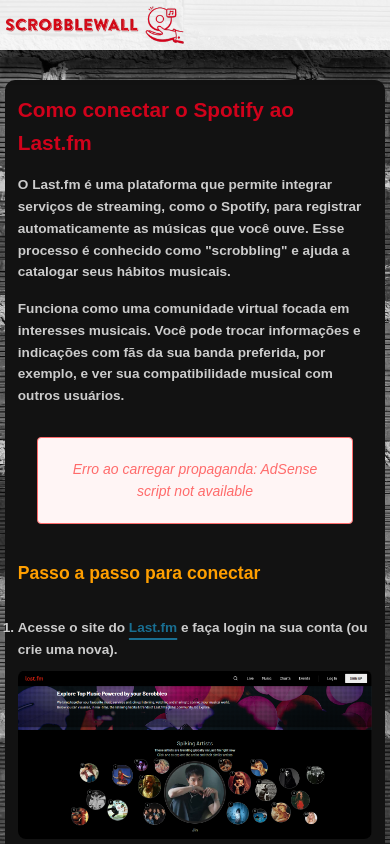
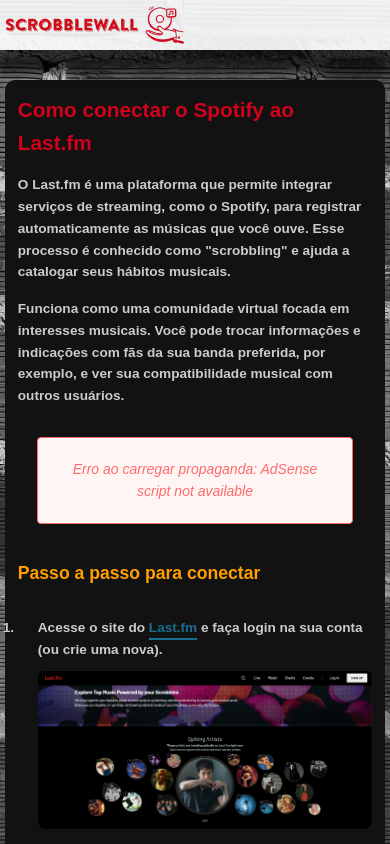
Before and after one commit to carlosR-siqueira/ScrobbleWall, a Next.js app: page /conectar in a window 390 px wide. Built offline with nearby package versions, Linux system fonts and the light colour scheme; some icons are missing; a web font is replaced by a local one.

Commit message:
style: conectar page fixing

```diff
--- a/src/app/conectar/page.module.css
+++ b/src/app/conectar/page.module.css
@@ -50,6 +50,7 @@
   .paragraph li{
     list-style:decimal;
     margin: 40px 0;
+    padding-left: 20px;
   }
 
   .paragraph a{
@@ -102,6 +103,7 @@
 
     .paragraph li {
       margin: 20px 0;
+      padding-left: 25px;
     }
 
     .imgContainer {
@@ -124,4 +126,8 @@
     .subtitle {
       font-size: 1.1rem;
     }
+
+    .paragraph li {
+      padding-left: 20px;
+    }
   }
```
